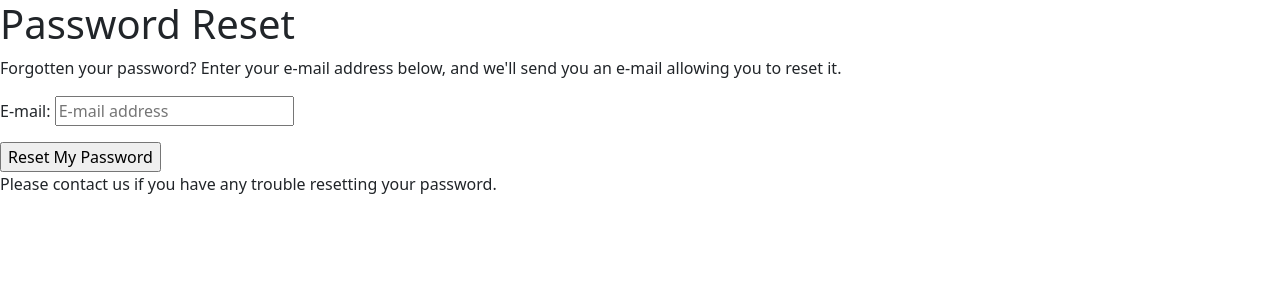
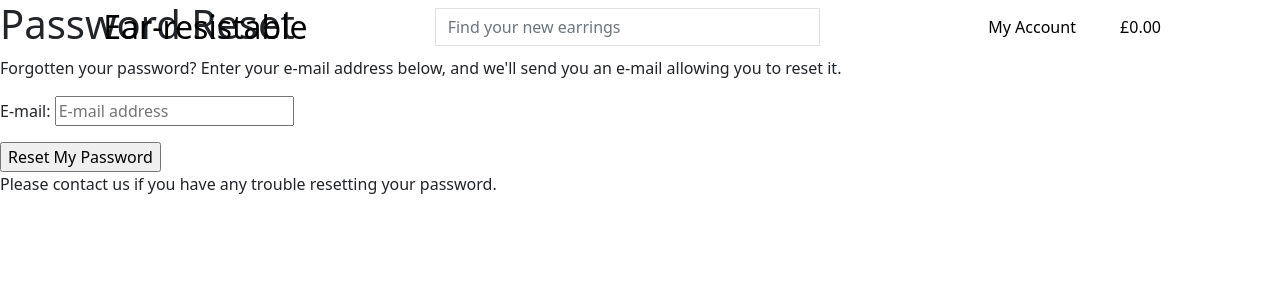
Before and after one commit to RDGrover/ear-resistable_ms4, a Django app: page /accounts/password/reset/ in a window 1280 px wide. Shown: the top 300 px of the page. Run offline with Django 3.2, Linux system fonts and the light colour scheme.

Commit message:
create home page header

```diff
--- a/templates/base.html
+++ b/templates/base.html
@@ -36,7 +36,67 @@
     <title>Ear-resistable {% block extra_title %}{% endblock %}</title>
   </head>
   <body>
-    <header class="contianer-fluid fixed-top"></header>
+    <header class="contianer-fluid fixed-top">
+      <div class="row">
+          <div class="col-12 col-lg-4 my-auto py-2 py-lg-0 text-center text-lg-left">
+            <a href="{% url 'home' %}" class="nav-link logo-link">
+              <h2 class="logo-font text-black my-0">Ear-resistable</h2>
+            </a>
+          </div>
+          <div class="col-12 col-lg-4 my-auto py-2 py-lg-0">
+            <form method="GET" action="">
+              <div class="input-group w-100">
+                <input type="text" class="form-control border border-black rounded-0" name="q" placeholder="Find your new earrings">
+                <div class="input-group-append">
+                  <button class="form-control btn btn-blue brder border-black rounded-0" type="submit">
+                    <span class="icon">
+                      <i></i>
+                    </span>
+                  </button>
+                </div>
+              </div>
+            </form>
+          </div>
+          <div class="col-12 col-lg-4 my-auto py-2 py-lg-0">
+            <ul class="list-inline list-unstyled text-center text-lg-right my-0">
+              <li class="list-inline-item dropdown">
+                <a href="#" class="text-black nav-link" id="user-options" data-toggle="dropdown" aria-haspopup="true" aria-expanded="false">
+                  <div class="text-center">
+                    <div><i></i></div>
+                    <p class="my-0">My Account</p>
+                  </div>
+                </a>
+                <div class="dropdown-menu border-0" aria-labelledby="user-options">
+                  {% if requested.user.is_authenticated %}
+                      {% if requested.user.is_superuser %}
+                        <a href="" class="dropdown-item">Product Management</a>
+                      {% endif %}
+                      <a href="" class="dropdown-item">Profile</a>
+                      <a href="{% url 'account_logout' %}" class="dropdown-item">Logout</a>
+                  {% else %}
+                      <a href="{% url 'account_signup' %}" class="dropdown-item">Sign Up</a>
+                      <a href="{% url 'account_login' %}" class="dropdown-item">Login</a>
+                  {% endif %}
+                </div>
+              </li>
+              <li class="list-inline-item">
+                  <a href="" class="{% if grand_total %} text-info font-weight-bold{% else %}text-black{% endif %} nav-link">
+                    <div class="text-center">
+                      <div><i></i></div>
+                      <p class="my-0">
+                        {% if grand_total %}
+                            £{{ grand_total|floatformat:2 }}
+                        {% else %}
+                            £0.00
+                        {% endif %}
+                      </p>
+                    </div>
+                  </a>
+              </li>
+            </ul>
+          </div>
+      </div>
+    </header>
 
     {% if messages %}
     <div class="message-container"></div>
```
